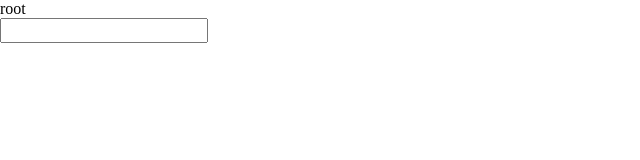
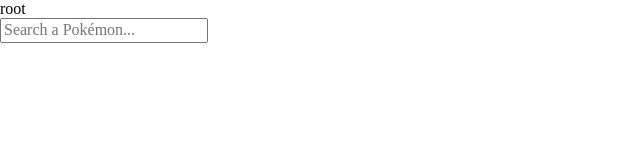
Before and after one commit to diegosanz/pokedex, a React (Vite) app: page /detail in a window 1280 px wide. Shown: the top 160 px of the page, without its empty margins (0-640 px from the left). Built offline with nearby package versions, Linux system fonts and the light colour scheme.

Commit message:
Fix search must be in lower case

```diff
--- a/src/components/SearchForm/SearchForm.tsx
+++ b/src/components/SearchForm/SearchForm.tsx
@@ -12,12 +12,17 @@ const SearchForm: FC = () => {
   }
 
   const [timedSearchHandler] = useDebounceFn(
-    () => search(searchInputRef.current?.value || ''),
+    () => search(searchInputRef.current?.value.toLocaleLowerCase() || ''),
     1000
   )
 
   return (
-    <input type="text" onChange={timedSearchHandler} ref={searchInputRef} />
+    <input
+      type="text"
+      onChange={timedSearchHandler}
+      ref={searchInputRef}
+      placeholder="Search a Pokémon..."
+    />
   )
 }
 
```
